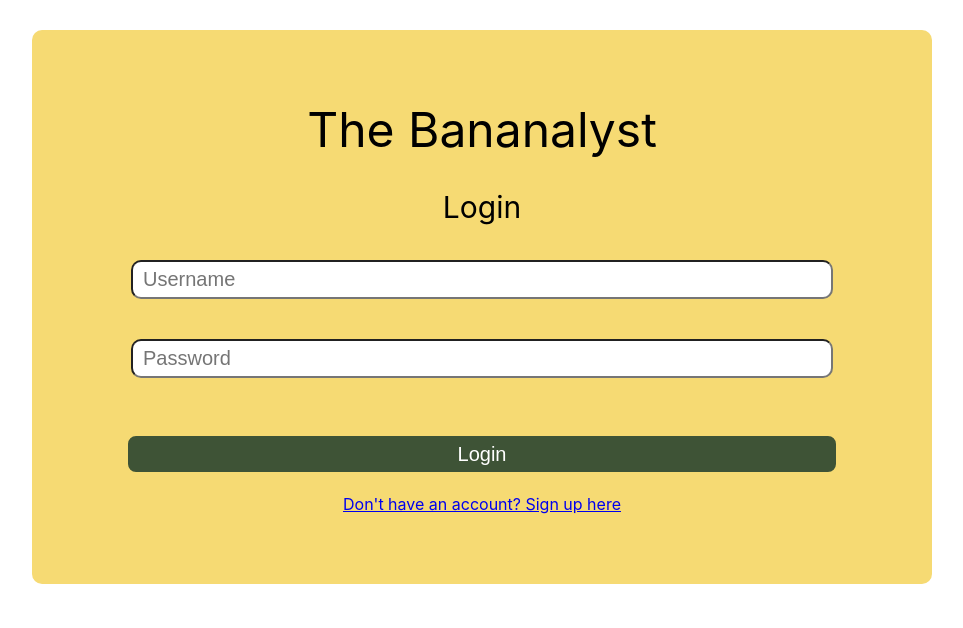
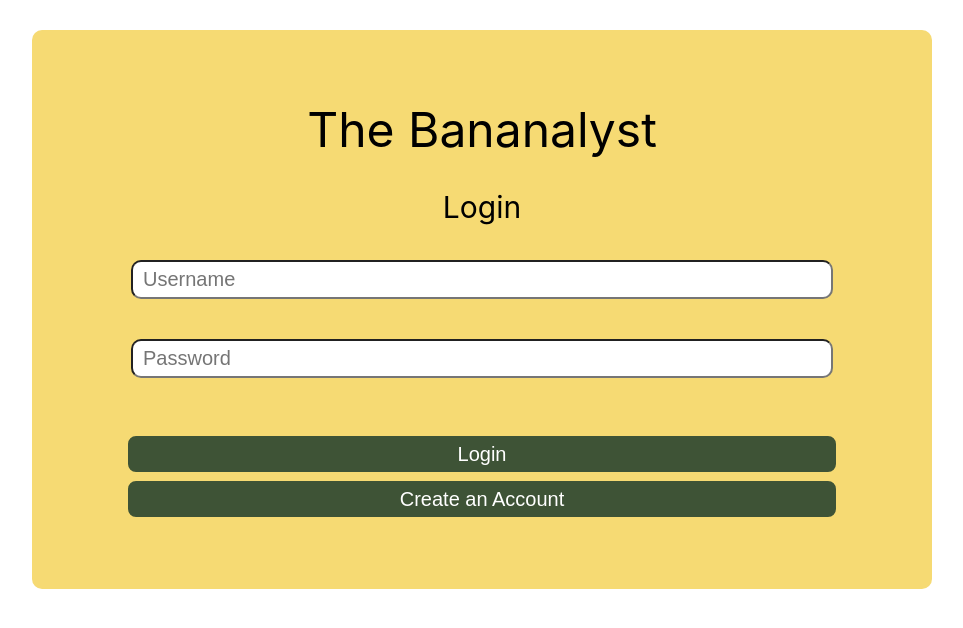
Before and after one commit to bbmcmann/307MovieProject, a React (Create React App) app in the folder frontend/: page /login in a window 1280 px wide. Shown: the top 628 px of the page, without its empty margins (158-1121 px from the left). Built offline with nearby package versions, Linux system fonts and the light colour scheme.

Commit message:
Sign In to Sign Up button

```diff
--- a/frontend/src/components/SignIn.jsx
+++ b/frontend/src/components/SignIn.jsx
@@ -92,6 +92,10 @@ function SignIn(props) {
     }
   }
 
+  const navigateSignUp = () => {
+    navigate("/signup");
+  };
+
   return (
     <StyledCon maxWidth="md">
       <StyledForm
@@ -123,7 +127,11 @@ function SignIn(props) {
         <StyledError>{validError}</StyledError>
         <StyledSubmit type="submit" value="Login" />
         <br></br>
-        <a href="./signup">Don't have an account? Sign up here</a>
+        <StyledSubmit
+          type="button"
+          value="Create an Account"
+          onClick={navigateSignUp}
+        />
       </StyledForm>
     </StyledCon>
   );
```
